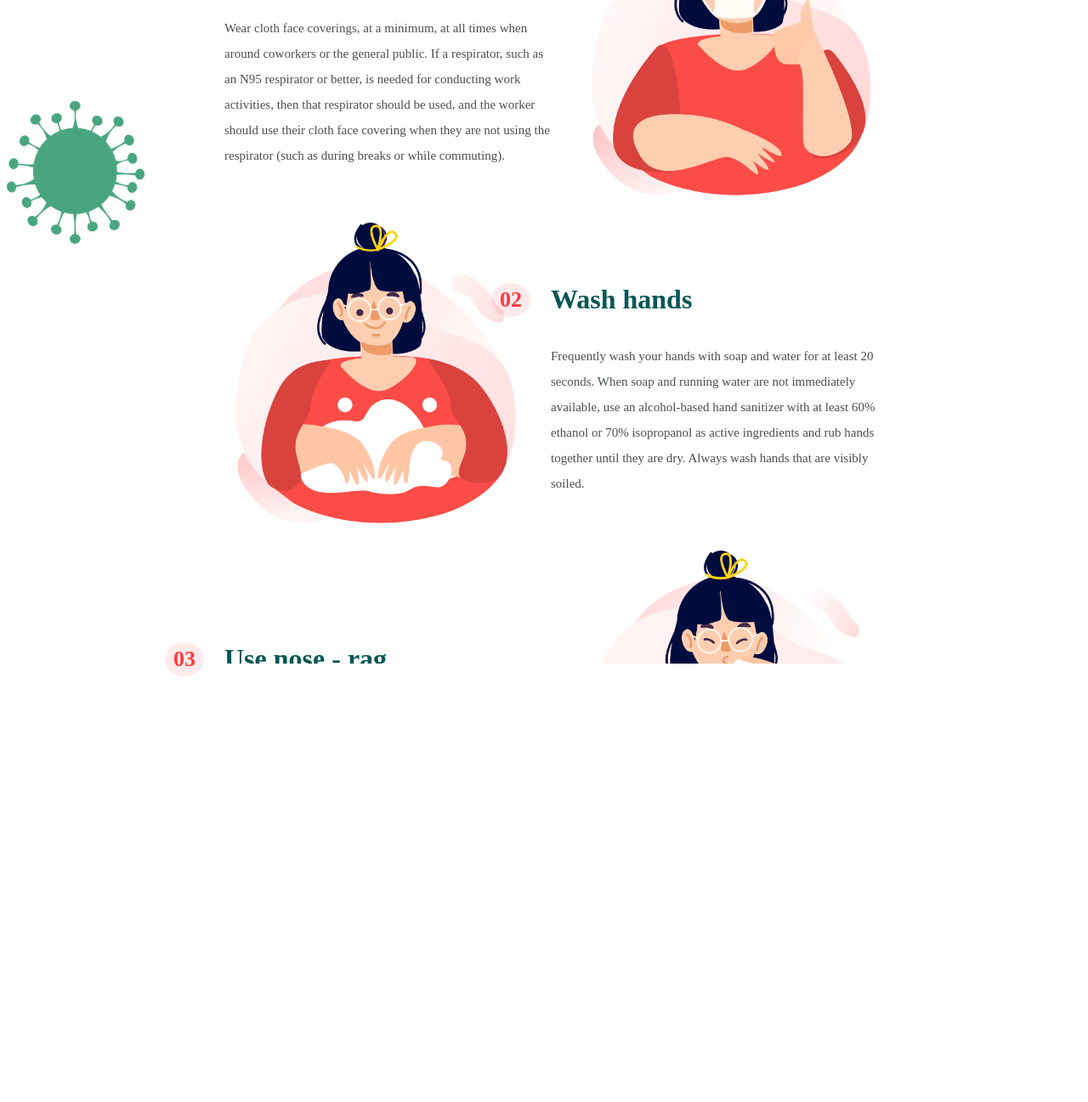
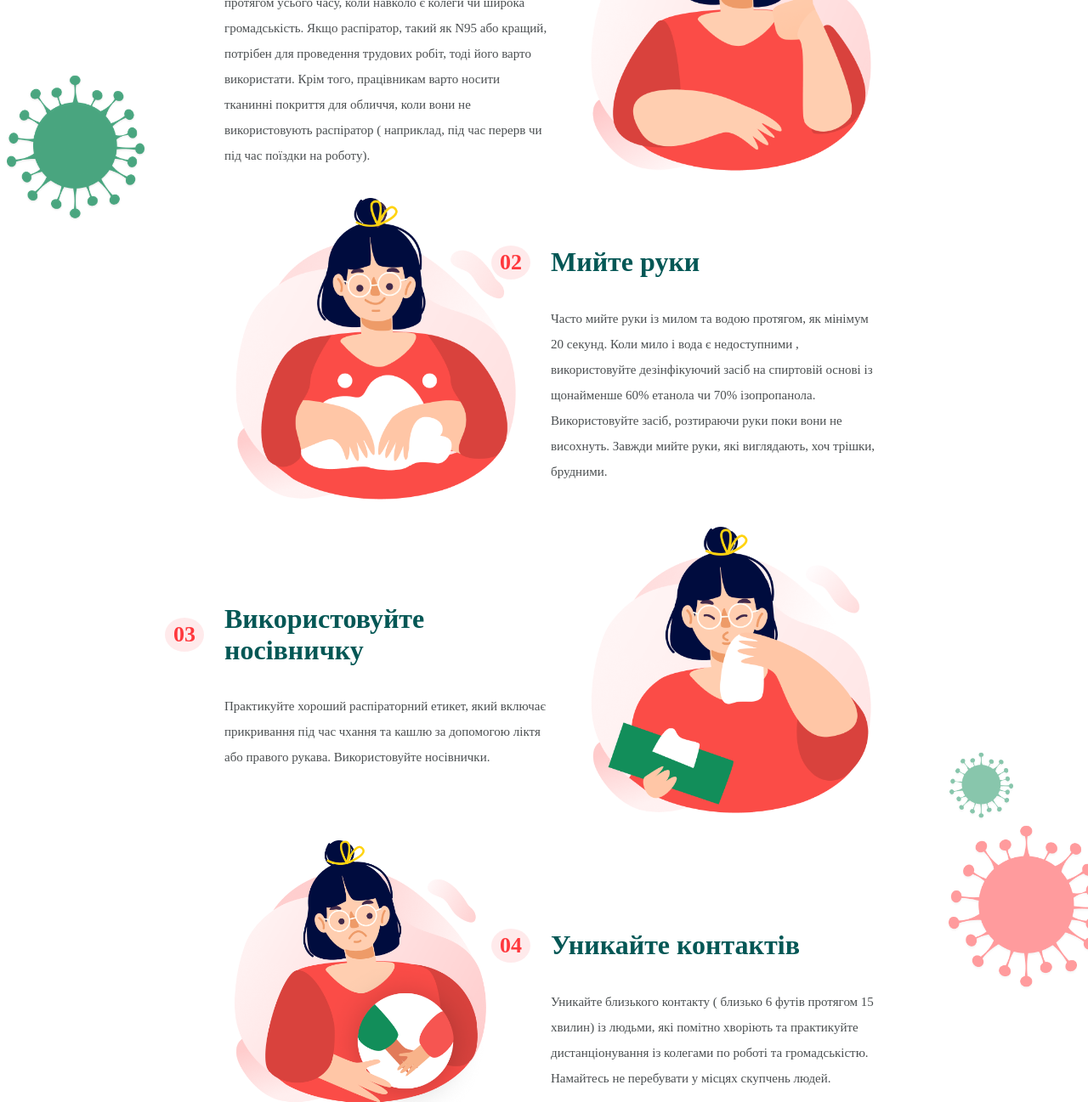
Before and after one commit to ivannatadash/RGR_Web, a plain HTML site: page pages/prevention.html in a window 1280 px wide. Shown: the part 490-1787 px from the top of the page at 85% size. Drawn offline with Linux system fonts and the light colour scheme.

Commit message:
Update prevention.html

```diff
--- a/pages/prevention.html
+++ b/pages/prevention.html
@@ -17,7 +17,7 @@
     </section>
     <ul class="nav-list">
         <li><a href="index.html">Головна сторінка</a></li>
-        <li><a href="#">Cantagion</a></li>
+        <li><a href="#">Поширення</a></li>
         <li><a href="#">Симптоми</a></li>
         <li><a href="prevention.html">Профілактика</a></li>
         <li>
@@ -27,22 +27,22 @@
 </nav>
 <section class="header">
     <h4>Covid-19</h4>
-    <h2>What should we do</h2>
-    <h5>Corona viruses are a type of virus. There are many different kinds, and some cause <br> disease. A newly
-        identified type has caused</h5>
+    <h2>Що нам варто робити</h2>
+    <h5>Коронавірус відноситься до одних із найнебезпечніших вірусів. Нині існує кілька десятків його видів.
+    Кожен із них по своєму небезпечний. Ускладнення можуть призвести до смерті.</h5>
 </section>
 <main class="main">
     <section class="prevention-section">
         <div class="section-title">
             <div class="title-header">
                 <span class="number">01</span>
-                <h4>Wear masks</h4>
+                <h4>Носіть маски</h4>
             </div>
-            <p>Wear cloth face coverings, at a minimum, at all times when around coworkers or the general public.
-                If a respirator, such as an N95 respirator or better, is needed for conducting work activities,
-                then that respirator should be used, and the worker
-                should use their cloth face covering when they are not using the respirator (such as during breaks or
-                while commuting).</p>
+            <p>Носіть тканинні покриття для обличчя, як мінімум, протягом усього часу,
+            коли навколо є колеги чи широка громадськість. Якщо распіратор, такий як N95 або кращий,
+            потрібен для проведення трудових робіт, тоді його варто використати.
+            Крім того, працівникам варто носити тканинні покриття для обличчя,
+            коли вони не використовують распіратор ( наприклад, під час перерв чи  під час поїздки на роботу).</p>
         </div>
         <div class="section-img-right">
             <img src="../assets/images/wear-mask.png" alt="wear mask image">
@@ -55,24 +55,22 @@
         <div class="section-title">
             <div class="title-header">
                 <span class="number">02</span>
-                <h4>Wash hands</h4>
+                <h4>Мийте руки</h4>
             </div>
-            <p>Frequently wash your hands with soap and water for at least 20 seconds.
-                When soap and running water are not immediately available,
-                use an alcohol-based hand sanitizer with at least 60% ethanol or 70%
-                isopropanol as active ingredients and rub hands together until they are dry.
-                Always wash hands that are visibly soiled.</p>
+            <p>Часто мийте руки із милом та водою протягом, як мінімум 20 секунд.
+            Коли мило і вода є недоступними , використовуйте дезінфікуючий засіб на спиртовій основі
+            із щонайменше 60% етанола чи 70% ізопропанола. Використовуйте засіб, розтираючи руки поки вони не висохнуть.
+            Завжди мийте руки, які виглядають, хоч трішки, брудними.</p>
         </div>
     </section>
     <section class="prevention-section">
         <div class="section-title">
             <div class="title-header">
                 <span class="number">03</span>
-                <h4>Use nose - rag</h4>
+                <h4>Використовуйте носівничку</h4>
             </div>
-            <p>Practice good respiratory etiquette,
-                including covering coughs and sneezes or coughing/sneezing
-                into your elbow/upper sleeve.</p>
+            <p>Практикуйте хороший распіраторний етикет, який включає прикривання під час чхання та кашлю
+             за допомогою ліктя або правого рукава. Використовуйте носівнички.</p>
         </div>
         <div class="section-img-right">
             <img src="../assets/images/use-nose-rag.png" alt="use nose rag image">
@@ -85,11 +83,11 @@
         <div class="section-title">
             <div class="title-header">
                 <span class="number">04</span>
-                <h4>Avoid Contacts</h4>
+                <h4>Уникайте контактів</h4>
             </div>
-            <p>Avoid close contact (within 6 feet for a total of 15 minutes or more over a 24-hour period)
-                with people who are visibly sick and practice physical
-                distancing with coworkers and the public.</p>
+            <p>Уникайте близького контакту ( близько 6 футів протягом 15 хвилин) із людьми,
+               які помітно хворіють та практикуйте дистанціонування із колегами по роботі та громадськістю.
+                Намайтесь не перебувати у місцях скупчень людей.</p>
         </div>
     </section>
 </main>
```
